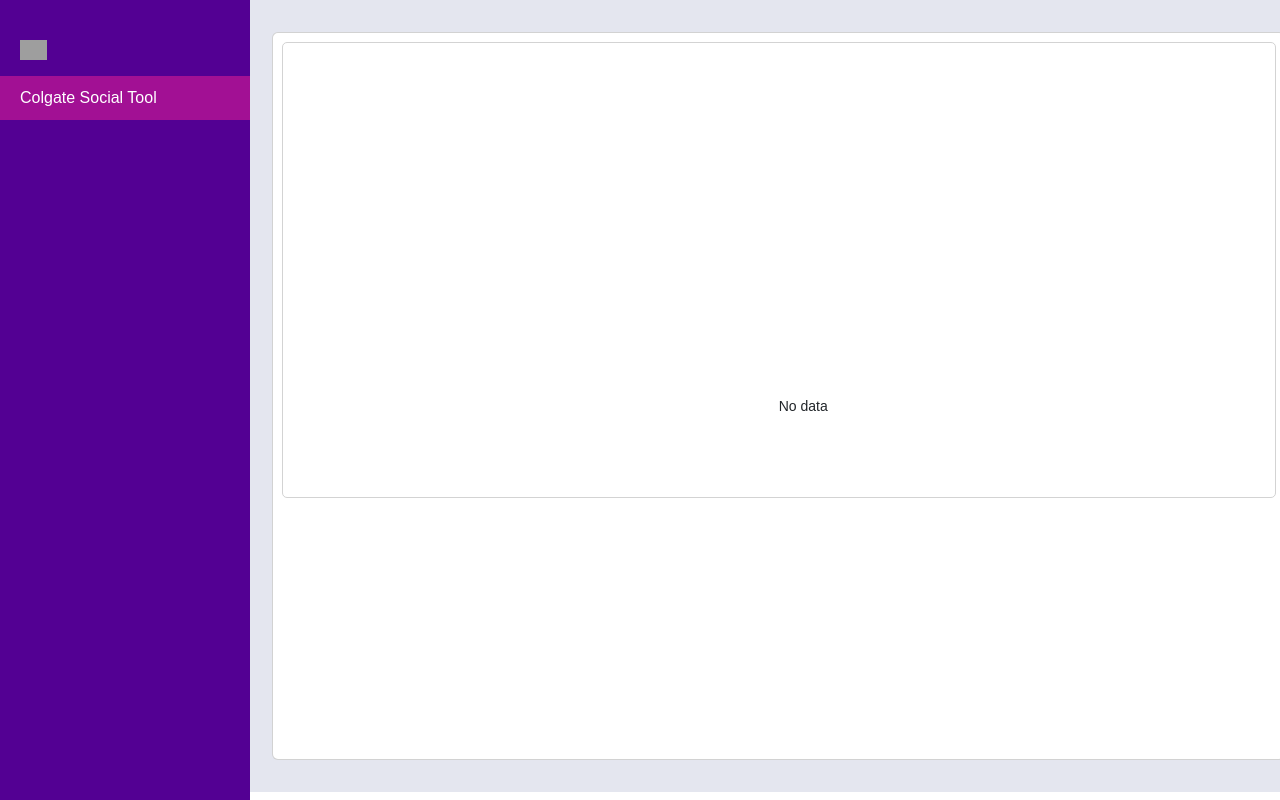
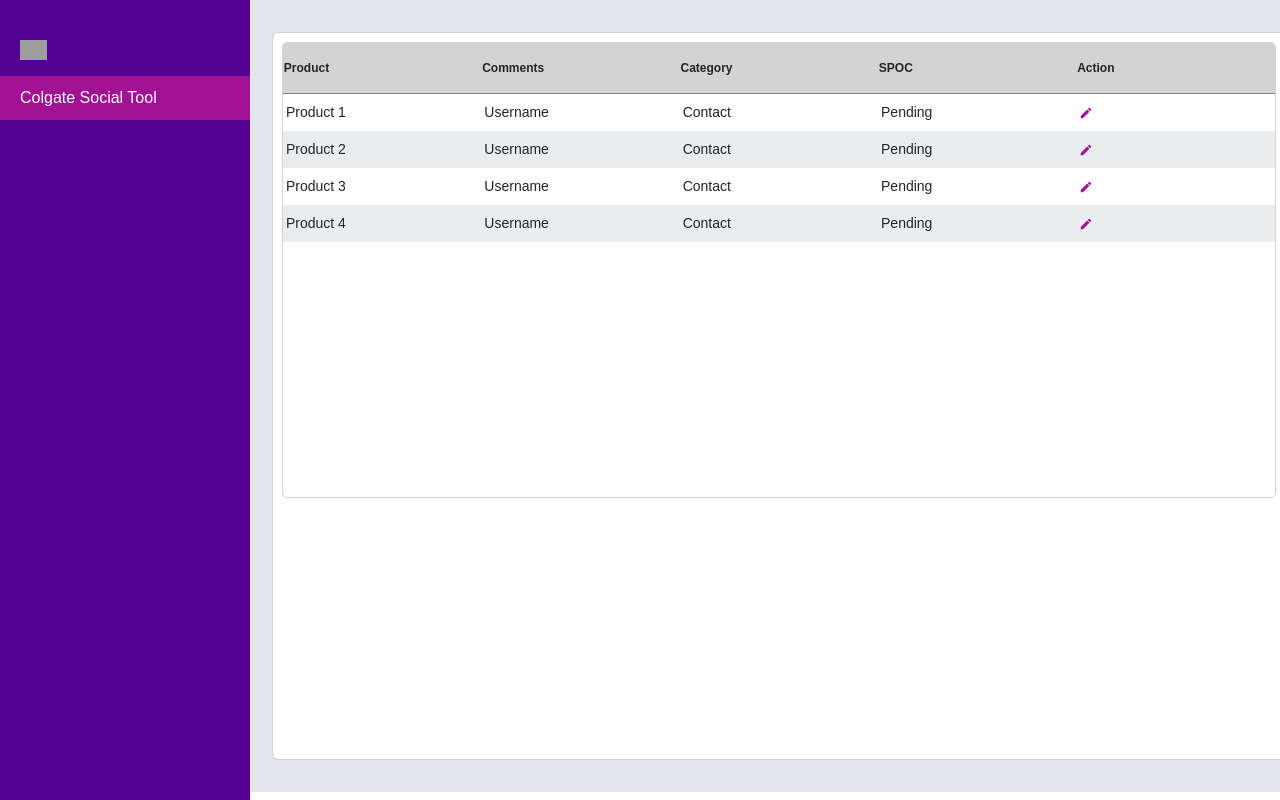
Before and after one commit to agamswaroop619/cst, a React (Create React App) app: page /cst in a window 1280 px wide. Built offline with nearby package versions, Linux system fonts and the light colour scheme; grey boxes are pictures that could not be loaded.

Commit message:
add: Dummy Data

```diff
--- a/src/Components/CustomTable.jsx
+++ b/src/Components/CustomTable.jsx
@@ -1,7 +1,5 @@
 import React from "react";
 import "./table.css";
-// import Utils from "../../../../Utils";
-// import NoData from "../../../../Components/Common/NoData";
 import { AiOutlineDownload, AiOutlineDelete } from "react-icons/ai";
 import { MdModeEditOutline, MdVisibility } from "react-icons/md";
 import { ImCancelCircle } from "react-icons/im";
--- a/src/Pages/cst.jsx
+++ b/src/Pages/cst.jsx
@@ -1,7 +1,56 @@
 import React, { useEffect, useState } from "react";
 import { Col } from "react-bootstrap";
 import CustomTable from "../Components/CustomTable";
+import { MdModeEditOutline } from "react-icons/md";
+
 const CST = () => {
+  const columns = [
+    { header: "Product", field: "product" },
+    { header: "Comments", field: "comments" },
+    { header: "Category", field: "category" },
+    {
+      header: "SPOC",
+      field: "spoc",
+      cell: (row) => <span className="tag">{row.spoc}</span>,
+    },
+    {
+      header: "Action",
+      field: "action",
+      cell: (row) => (
+        <span style={{ cursor: "pointer" }}>
+          <MdModeEditOutline color="#A21094" />
+        </span>
+      ),
+    },
+  ];
+
+  const data = [
+    {
+      product: "Product 1",
+      comments: "Username",
+      category: "Contact",
+      spoc: "Pending",
+    },
+    {
+      product: "Product 2",
+      comments: "Username",
+      category: "Contact",
+      spoc: "Pending",
+    },
+    {
+      product: "Product 3",
+      comments: "Username",
+      category: "Contact",
+      spoc: "Pending",
+    },
+    {
+      product: "Product 4",
+      comments: "Username",
+      category: "Contact",
+      spoc: "Pending",
+    },
+  ];
+
   return (
     <Col
       xs={12}
@@ -16,7 +65,7 @@ const CST = () => {
         fontFamily: "Poppins, sans-serif",
       }}
     >
-      <CustomTable />
+      <CustomTable columns={columns} data={data} />
     </Col>
   );
 };
```
